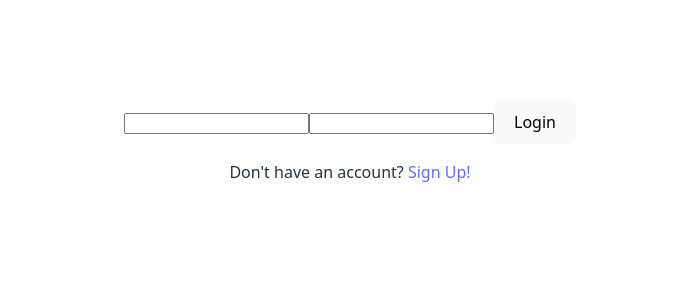
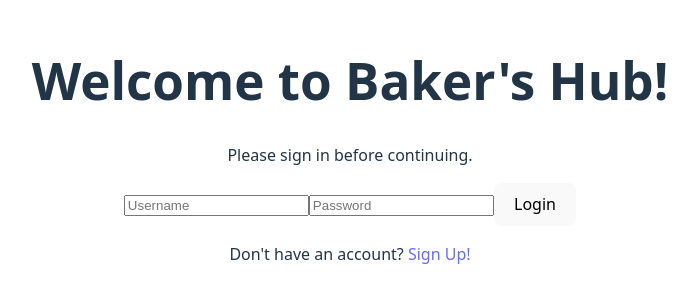
Before and after one commit to alexisbl14/bakers-hub-frontend, a React (Vite) app: page / in a window 1280 px wide. Shown: the part 250-552 px from the top of the page, without its empty margins (290-987 px from the left). Built offline with nearby package versions, Linux system fonts and the light colour scheme; no server answers.

Commit message:
added clarifications to the login page

```diff
--- a/src/pages/LoginPage.tsx
+++ b/src/pages/LoginPage.tsx
@@ -15,7 +15,7 @@ const LoginPage = () => {
             const res = await API.post("/users/login/", {username, password});
             localStorage.setItem("token", res.data.token);
             console.log("Token stored, navigating...");
-            navigate("/dashboard");
+            navigate("/dashboard", { replace: true });
         } catch (err) {
             console.log("Login Failed");
         }
@@ -23,9 +23,11 @@ const LoginPage = () => {
 
     return (
         <>
+            <h1>Welcome to Baker's Hub!</h1>
+            <p>Please sign in before continuing.</p>
             <form onSubmit={handleLogin}>
-                <input value={username} onChange={(e) => setUsername(e.target.value)} />
-                <input value={password} onChange={(e) => setPassword(e.target.value)} />
+                <input value={username} placeholder="Username" onChange={(e) => setUsername(e.target.value)} />
+                <input value={password} placeholder="Password" onChange={(e) => setPassword(e.target.value)} />
                 <button type="submit">Login</button>
             </form>
             <p>Don't have an account? <Link to="/register">Sign Up!</Link></p>
```
